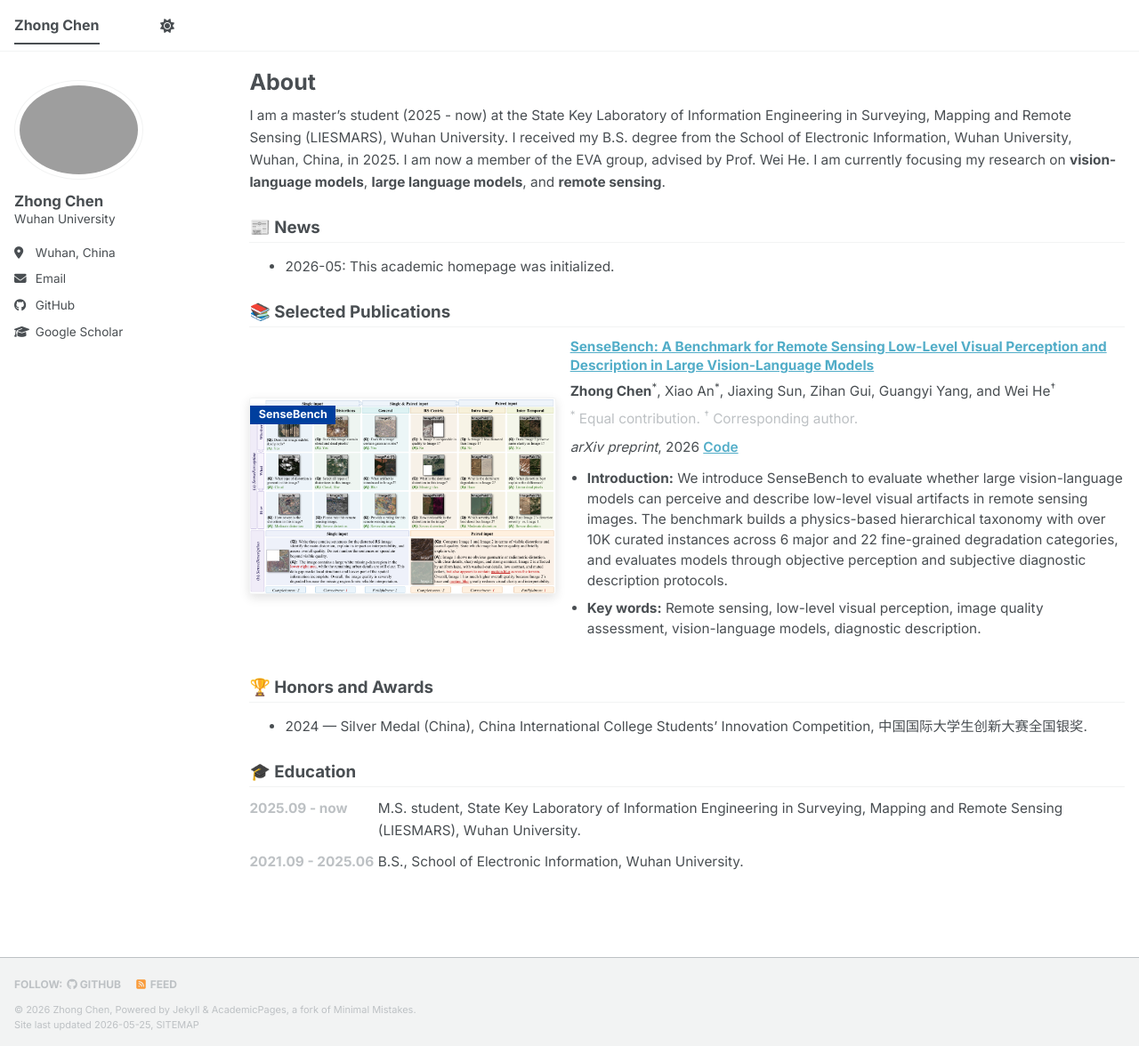
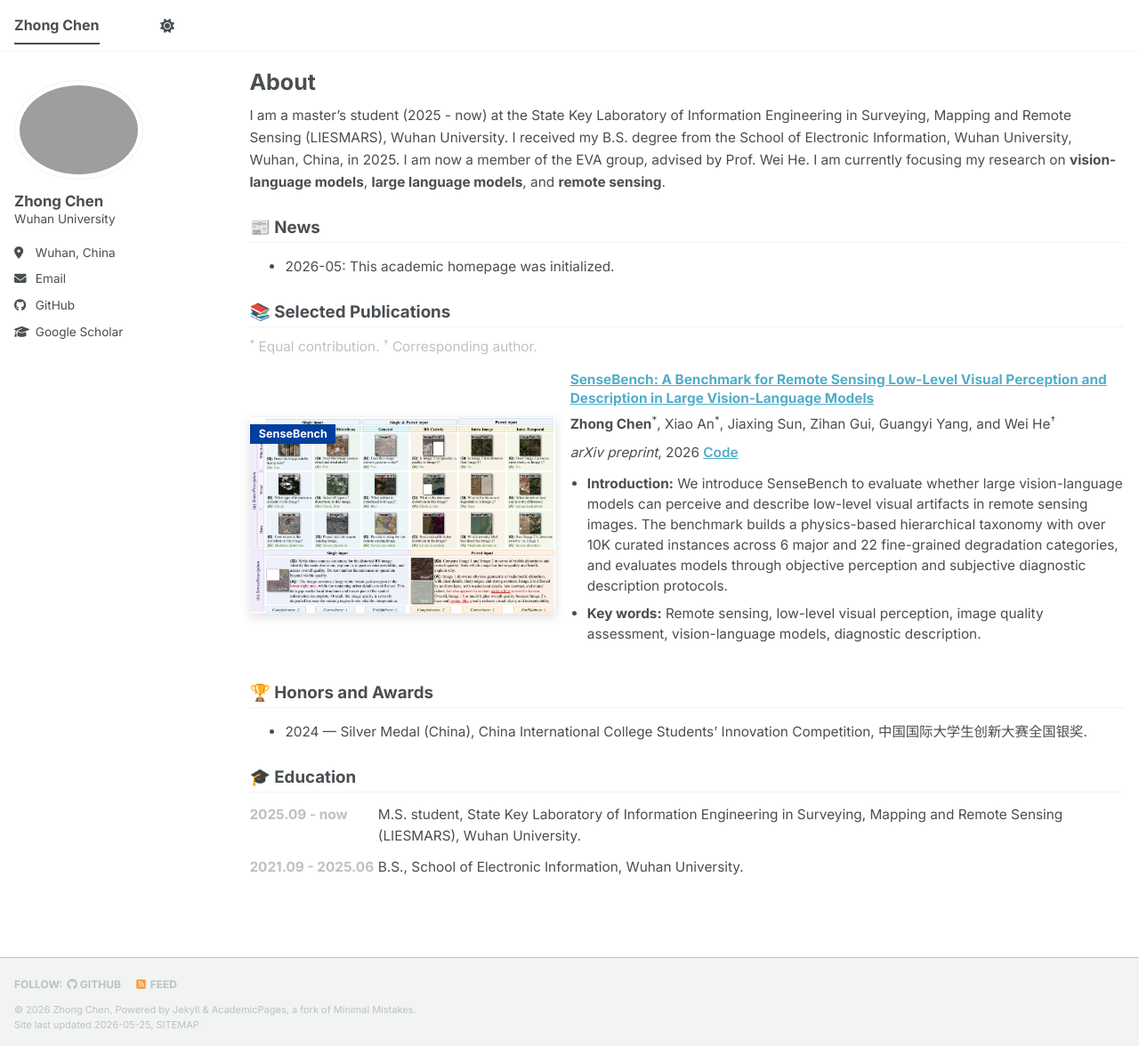
Before and after one commit to Zhong-Chenchen/ChenZhong, a Jekyll site: the page built from _pages/about.md, in a window 1280 px wide and 1176 px high. Shown: the whole window at 89% size. Built offline with Jekyll 4.4.1, drawn with Linux system fonts in a browser that asks for light colours; a script bundle is joined from its source files by our own code; library files that are not in the unit come from our copies.

Commit message:
Move publication author legend to section

```diff
--- a/_includes/archive-single.html
+++ b/_includes/archive-single.html
@@ -60,9 +60,6 @@
         {% elsif post.collection == 'publications' %}
           {% if post.authors %}
             <p class="publication-card__authors">{{ post.authors }}</p>
-          {% endif %}
-          {% if post.authornote %}
-            <p class="publication-card__authornote">{{ post.authornote }}</p>
           {% endif %}
           <p class="publication-card__venue"><i>{{ post.venue }}</i>, {{ post.date | default: "1900-01-01" | date: "%Y" }}
             {% if post.paperurl or post.codeurl or post.slidesurl or post.bibtexurl %}
--- a/_layouts/single.html
+++ b/_layouts/single.html
@@ -39,9 +39,6 @@ layout: default
         {% elsif page.collection == 'publications' %}
           {% if page.authors %}
             <p>{{ page.authors }}</p>
-          {% endif %}
-          {% if page.authornote %}
-            <p class="publication-card__authornote">{{ page.authornote }}</p>
           {% endif %}
           {% if page.venue and page.date %}
             <p><i>{{ page.venue }}</i>, {{ page.date | default: "1900-01-01" | date: "%Y" }} </p>
--- a/_pages/about.md
+++ b/_pages/about.md
@@ -15,6 +15,8 @@ I am a master's student (2025 - now) at the State Key Laboratory of Information
 
 📚 Selected Publications
 ======
+<p class="publication-note"><sup>*</sup> Equal contribution. <sup>†</sup> Corresponding author.</p>
+
 {% for post in site.publications reversed %}
   {% include archive-single.html %}
 {% endfor %}
--- a/_sass/layout/_compact_profile.scss
+++ b/_sass/layout/_compact_profile.scss
@@ -145,7 +145,9 @@ html {
   line-height: 1.45;
 }
 
-.publication-card__authornote {
+.publication-note {
+  margin-top: -0.35em;
+  margin-bottom: 0.9em;
   color: var(--global-text-color-light);
   font-size: 0.84em;
   line-height: 1.35;
```
Also changed, not shown: _publications/2026-05-11-sensebench.md (+0 -1 lines).
